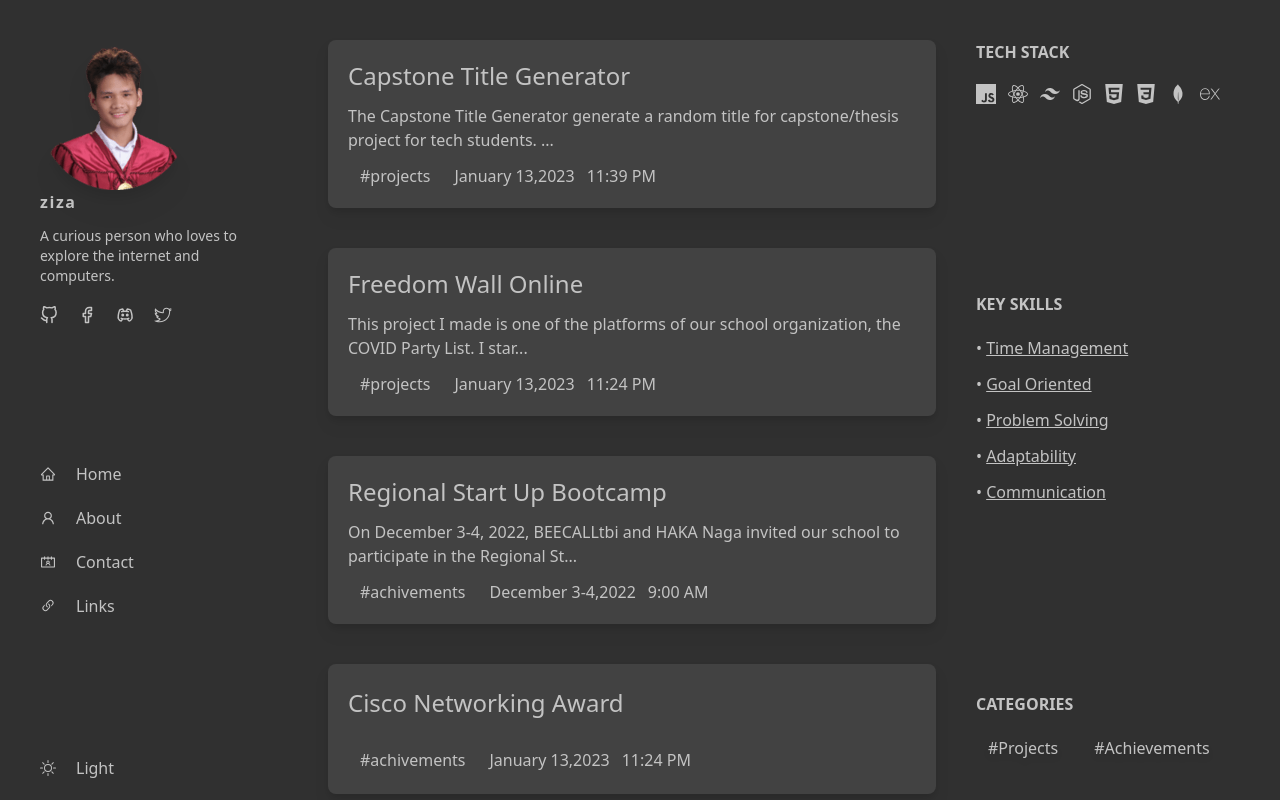
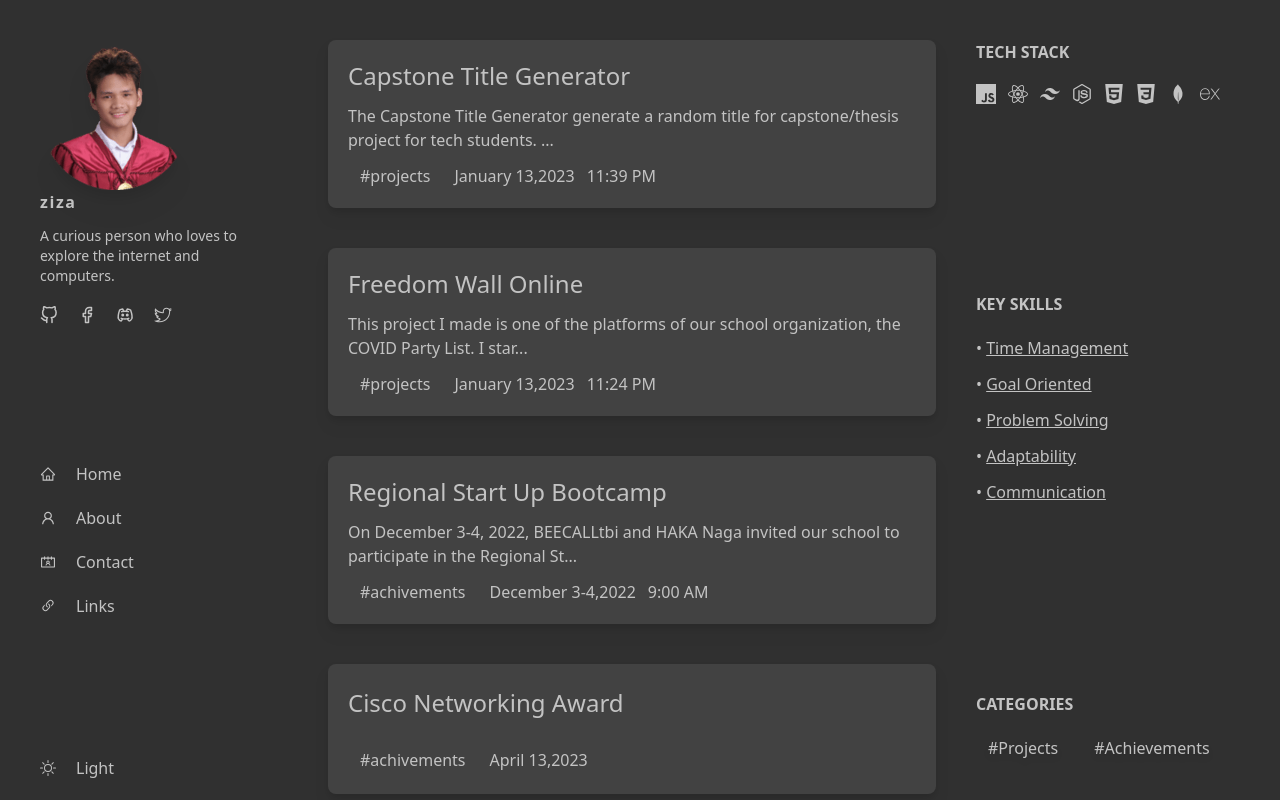
Before and after one commit to zizaaa/ziza, a React (Vite) app: page / in a window 1280 px wide. Built offline with nearby package versions, Linux system fonts and the light colour scheme.

Commit message:
fix error

```diff
--- a/package.json
+++ b/package.json
@@ -1,4 +1,5 @@
 {
+  "homepage": "https://zizaaa.github.io/Portfolio",
   "name": "portfolio",
   "private": true,
   "version": "0.0.0",
@@ -6,7 +7,9 @@
   "scripts": {
     "dev": "vite",
     "build": "vite build",
-    "preview": "vite preview"
+    "preview": "vite preview",
+    "predeploy":"npm run build",
+    "deploy":"gh-pages -d build"
   },
   "dependencies": {
     "react": "^18.2.0",
@@ -19,6 +22,7 @@
     "@types/react-dom": "^18.0.11",
     "@vitejs/plugin-react": "^3.1.0",
     "autoprefixer": "^10.4.14",
+    "gh-pages": "^5.0.0",
     "postcss": "^8.4.21",
     "tailwindcss": "^3.3.1",
     "vite": "^4.2.0"
--- a/src/App.jsx
+++ b/src/App.jsx
@@ -50,8 +50,8 @@ function App() {
       title: "Cisco Networking Award",
       description:"",
       category:"achivements",
-      date:"January 13,2023",
-      time:"11:24 PM",
+      date:"April 13,2023",
+      time:"",
       id: 4,
       img:'./src/assets/networkingcert.png',
       link:'',
@@ -61,8 +61,8 @@ function App() {
       title: "Cisco Javascript Essentials",
       description:"",
       category:"achivements",
-      date:"January 13,2023",
-      time:"11:24 PM",
+      date:"October 19,2022",
+      time:"",
       id: 5,
       img:'./src/assets/jscert.png',
       link:'',
```
Also changed, not shown: 1 other file (tests, documents, lock files or other folders).
